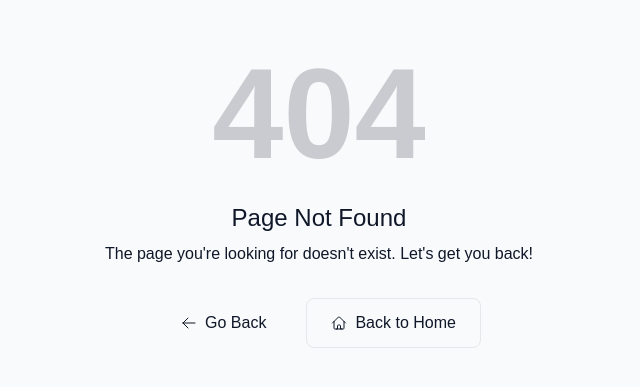
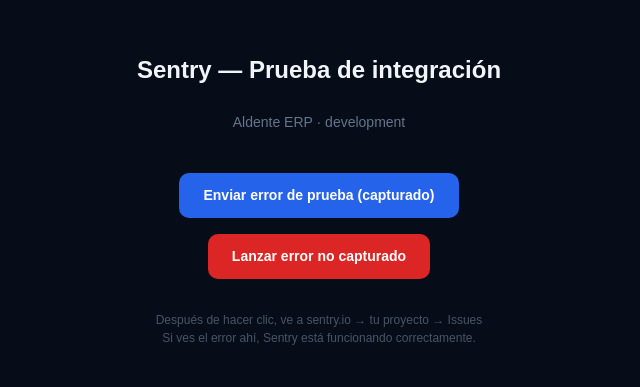
Before and after one commit to CarlosVillasenorHdez/aldente, a Next.js app: page /sentry-example-page in a window 1280 px wide. Before the commit this address had no page. Shown: the part 201-588 px from the top of the page, without its empty margins (321-961 px from the left). Built offline with nearby package versions, Linux system fonts and the light colour scheme.

Commit message:
feat: página de prueba de Sentry en /sentry-example-page

```diff
--- /dev/null
+++ b/src/app/sentry-example-page/page.tsx
@@ -0,0 +1,66 @@
+'use client';
+
+import * as Sentry from '@sentry/nextjs';
+import { useState } from 'react';
+
+export default function SentryTestPage() {
+  const [sent, setSent] = useState(false);
+
+  const triggerError = () => {
+    try {
+      // Error intencionado para probar Sentry
+      throw new Error('Test error de Aldente ERP — Sentry funcionando correctamente');
+    } catch (e) {
+      Sentry.captureException(e);
+      setSent(true);
+    }
+  };
+
+  const triggerUnhandled = () => {
+    // Error no capturado — Sentry lo atrapa automáticamente
+    (undefined as any).nonExistentFunction();
+  };
+
+  return (
+    <div style={{
+      minHeight: '100vh', display: 'flex', alignItems: 'center', justifyContent: 'center',
+      background: '#060d18', flexDirection: 'column', gap: 16, padding: 32,
+    }}>
+      <h1 style={{ color: '#f1f5f9', fontSize: 24, fontWeight: 700, marginBottom: 8 }}>
+        Sentry — Prueba de integración
+      </h1>
+      <p style={{ color: '#64748b', fontSize: 14, marginBottom: 24 }}>
+        Aldente ERP · {process.env.NEXT_PUBLIC_VERCEL_ENV ?? 'development'}
+      </p>
+
+      <button onClick={triggerError} style={{
+        padding: '12px 24px', borderRadius: 10, background: '#2563eb',
+        color: '#fff', fontSize: 14, fontWeight: 600, border: 'none', cursor: 'pointer',
+      }}>
+        {sent ? '✅ Error enviado a Sentry — revisa sentry.io' : 'Enviar error de prueba (capturado)'}
+      </button>
+
+      <button onClick={triggerUnhandled} style={{
+        padding: '12px 24px', borderRadius: 10, background: '#dc2626',
+        color: '#fff', fontSize: 14, fontWeight: 600, border: 'none', cursor: 'pointer',
+      }}>
+        Lanzar error no capturado
+      </button>
+
+      <p style={{ color: '#475569', fontSize: 12, marginTop: 16, textAlign: 'center' }}>
+        Después de hacer clic, ve a sentry.io → tu proyecto → Issues<br />
+        Si ves el error ahí, Sentry está funcionando correctamente.
+      </p>
+
+      {sent && (
+        <div style={{
+          marginTop: 16, padding: '12px 20px', borderRadius: 10,
+          background: 'rgba(34,197,94,0.1)', border: '1px solid rgba(34,197,94,0.3)',
+          color: '#4ade80', fontSize: 13,
+        }}>
+          Error enviado. Revisa sentry.io → Issues en unos segundos.
+        </div>
+      )}
+    </div>
+  );
+}
```
